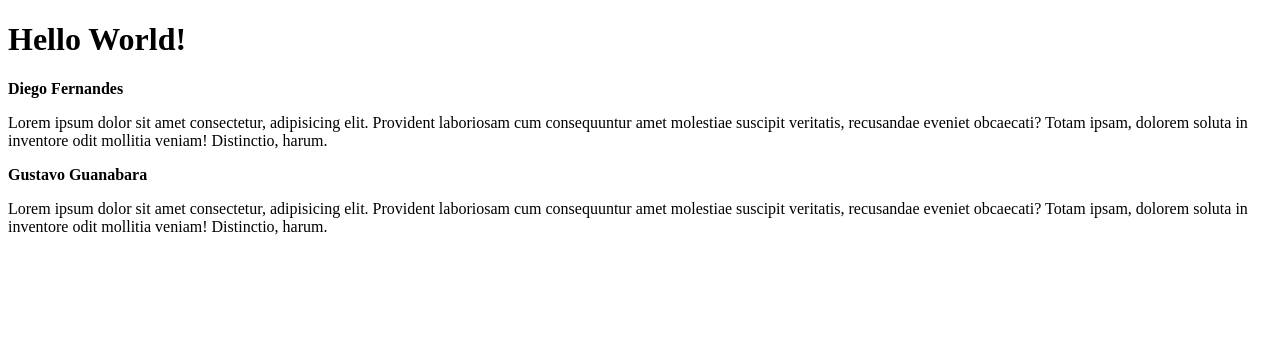
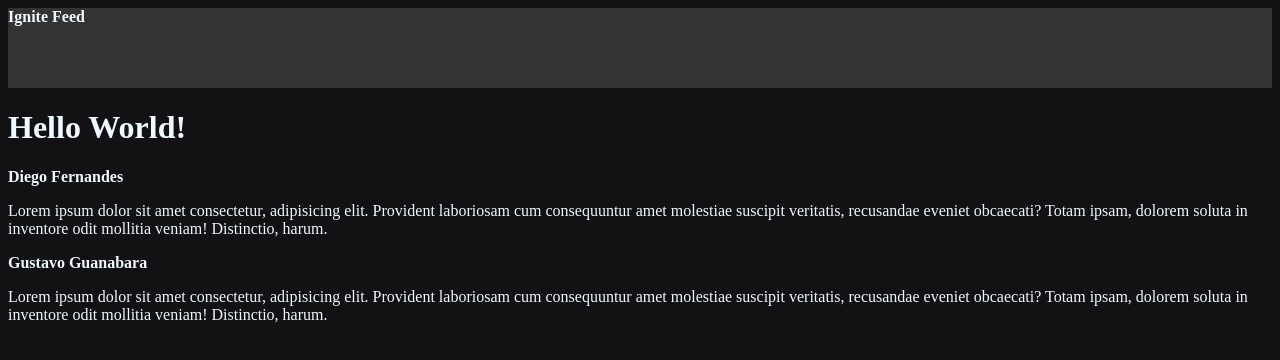
Before and after one commit to JoseGustavoCabralMello/01-fundamentos-reactjs, a React (Vite) app: page / in a window 1280 px wide. Shown: the top 360 px of the page. Built offline with nearby package versions, Linux system fonts and the light colour scheme.

Commit message:
Estrutura da aplicação - CSS Modules

```diff
--- a/src/App.jsx
+++ b/src/App.jsx
@@ -1,8 +1,12 @@
+import { Header } from "./components/Header"
 import { Post } from "./Post"
+
+import "./styles.css"
 
 export function App() {
   return (
     <div>
+      <Header/>
       <h1>Hello World!</h1>
       <Post
         author="Diego Fernandes"
--- /dev/null
+++ b/src/components/Header.jsx
@@ -0,0 +1,9 @@
+import styles from "./Header.module.css"
+
+export function Header() {
+  return (
+    <header className={styles.header}>
+      <strong>Ignite Feed</strong>
+    </header>
+  );
+}
--- /dev/null
+++ b/src/components/Header.module.css
@@ -0,0 +1,4 @@
+.header {
+  background: #333;
+  height: 80px;
+}
--- /dev/null
+++ b/src/styles.css
@@ -0,0 +1,4 @@
+body {
+  background: #121214;
+  color: aliceblue;
+}
```
